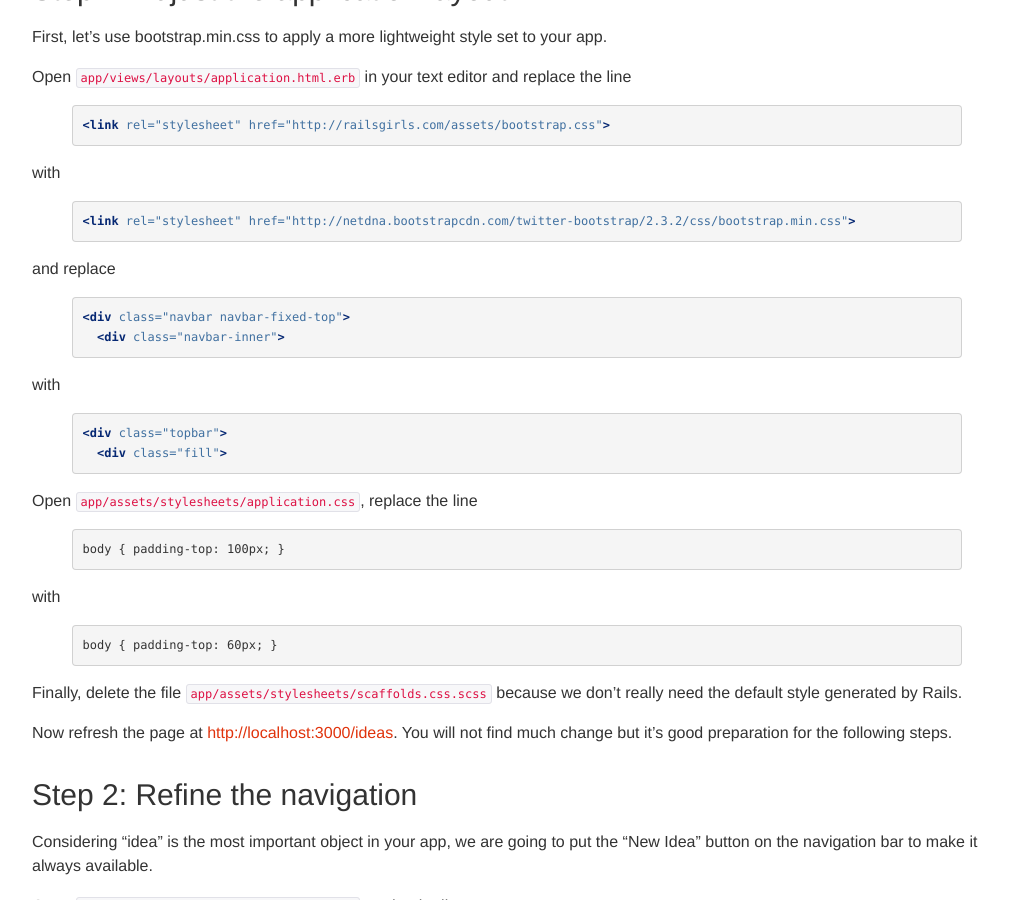
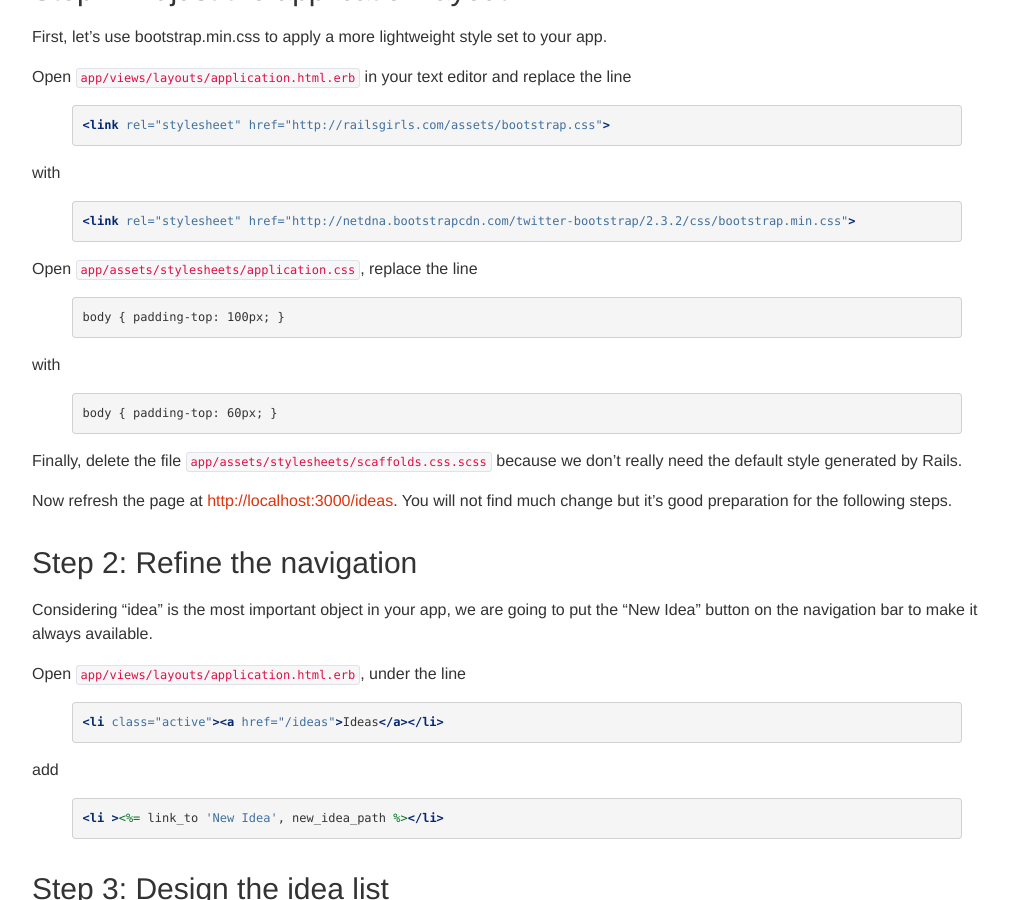
Before and after one commit to railsgirls/guides.railsgirls.com, a Jekyll site: the page built from _posts/2013-01-20-design.markdown, in a window 1280 px wide and 900 px high, scrolled down 376 px. Shown: the whole window, without its empty margins (53-1062 px from the left). Built offline with Jekyll 4.4.1, drawn with Linux system fonts in a browser that asks for light colours; nearby versions of some CDN libraries; Markdown is read by kramdown in place of the engine named in the settings.

Commit message:
remove unnecessary replecement

```diff
--- a/_posts/2013-01-20-design.markdown
+++ b/_posts/2013-01-20-design.markdown
@@ -24,20 +24,6 @@ with
 
 {% highlight html %}
 <link rel="stylesheet" href="http://netdna.bootstrapcdn.com/twitter-bootstrap/2.3.2/css/bootstrap.min.css">
-{% endhighlight %}
-
-and replace
-
-{% highlight html %}
-<div class="navbar navbar-fixed-top">
-  <div class="navbar-inner">
-{% endhighlight %}
-
-with
-
-{% highlight html %}
-<div class="topbar">
-  <div class="fill">
 {% endhighlight %}
 
 Open `app/assets/stylesheets/application.css`, replace the line
```
